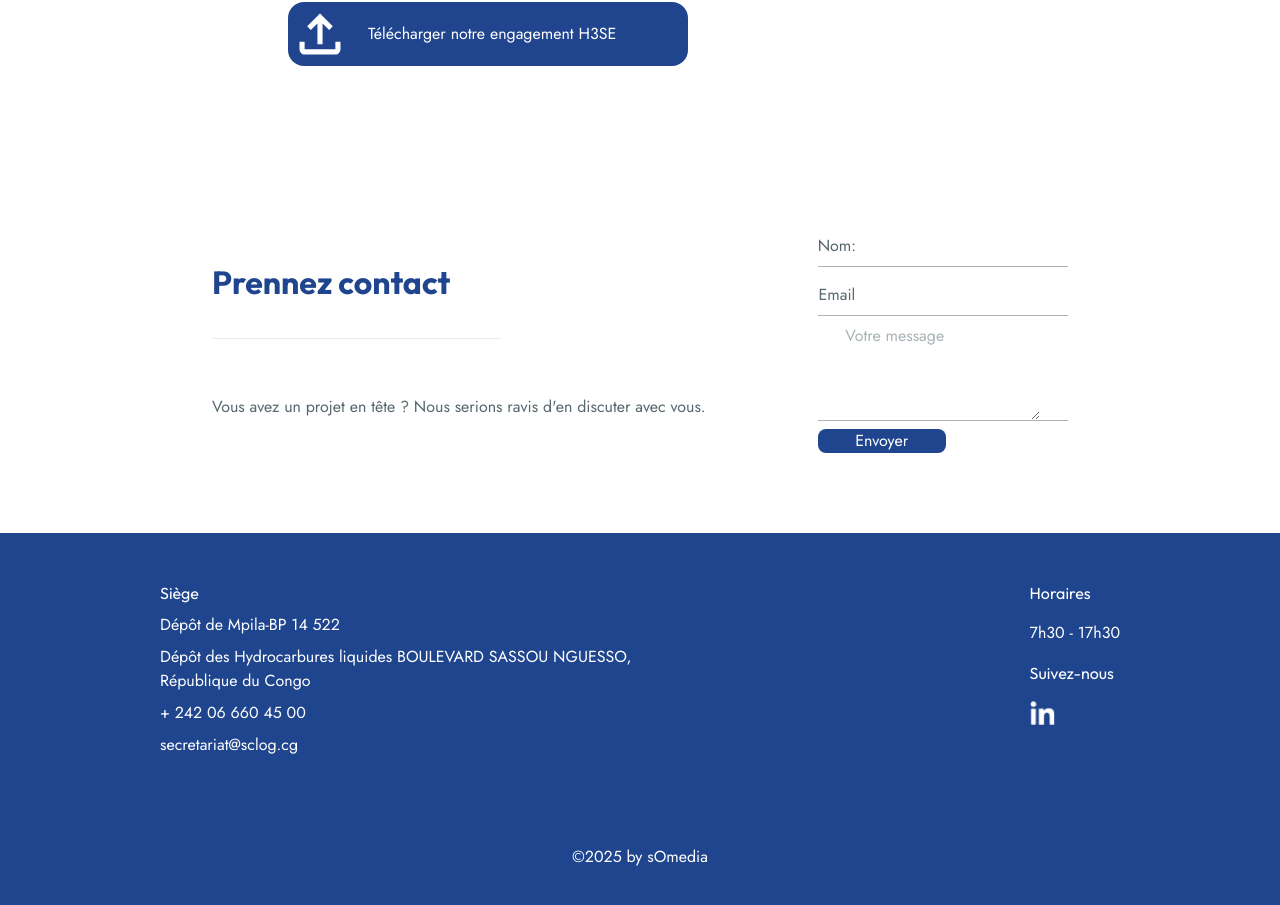
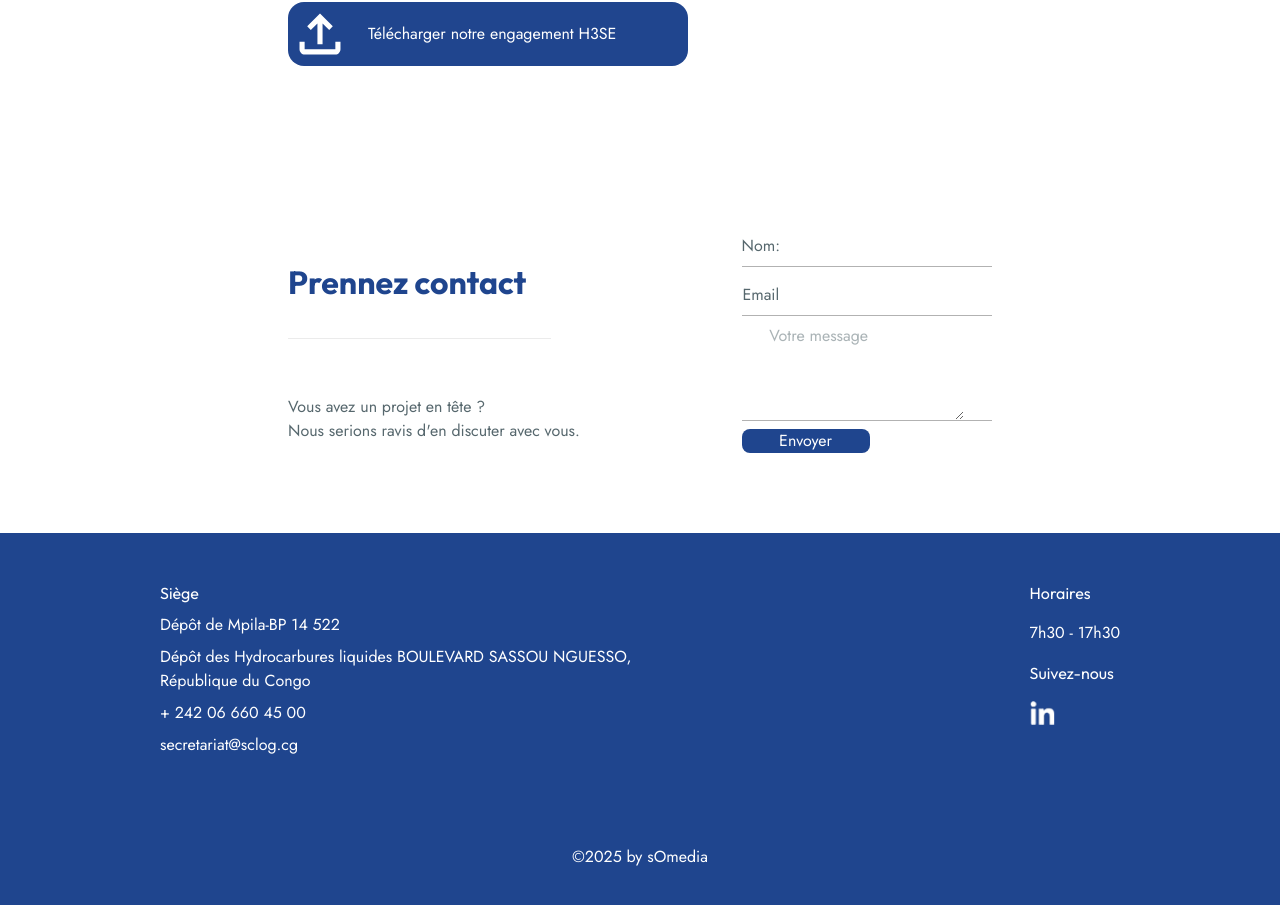
Before and after one commit to jiramaru/business-p1, a React (Vite) app: page / in a window 1280 px wide. Shown: the part 6754-7659 px from the top of the page. Built offline with nearby package versions, Linux system fonts and the light colour scheme.

Commit message:
hero & contact style

```diff
--- a/src/components/ContactUs.jsx
+++ b/src/components/ContactUs.jsx
@@ -4,8 +4,8 @@ const ContactUs = () => {
   return (
     <section className='contact-us'>
         <div className="flex flex-col">
-            <h3 className='title2'>Prennez contact</h3>
-            <p className=''>Vous avez un projet en tête ? Nous serions ravis d'en discuter avec vous.</p>
+            <p className='title2'>Prennez contact</p>
+            <p className=''>Vous avez un projet en tête ? <br />Nous serions ravis d'en discuter avec vous.</p>
         </div>
         <div className=''>
             <form action="" className='flex flex-col gap-2'>
--- a/src/index.css
+++ b/src/index.css
@@ -19,7 +19,8 @@ body {
 .qhse,
 .logistique-section,
 .big-carte,
-.rse{
+.rse,
+.contact-us{
   /* margin: 5rem 20rem; */
   width: 80%;
   margin: 0 auto 0 auto;
@@ -177,6 +178,13 @@ nav ul li a:hover {
 
 }
 
+.hero{
+
+  height: 70vh;
+  width: 100%;
+  overflow: hidden;
+
+}
 
 /* end main hero */
 
@@ -440,6 +448,18 @@ nav ul li a:hover {
 }
 
 /* end news */
+
+
+/* Contact */
+
+.contact-us{
+  justify-content: space-around;
+}
+.contact-us .title2{
+  width: 100%;
+}
+
+/* end Contact */
 
 
 /* footer */
@@ -805,9 +825,9 @@ footer .bottom {
 
 .contact-us{
   display: flex;
-  justify-content: center;
+  justify-content: space-between;
   gap:7rem;
-  margin: 5rem 0;
+
 }
 
 .contact-us form div {
```
